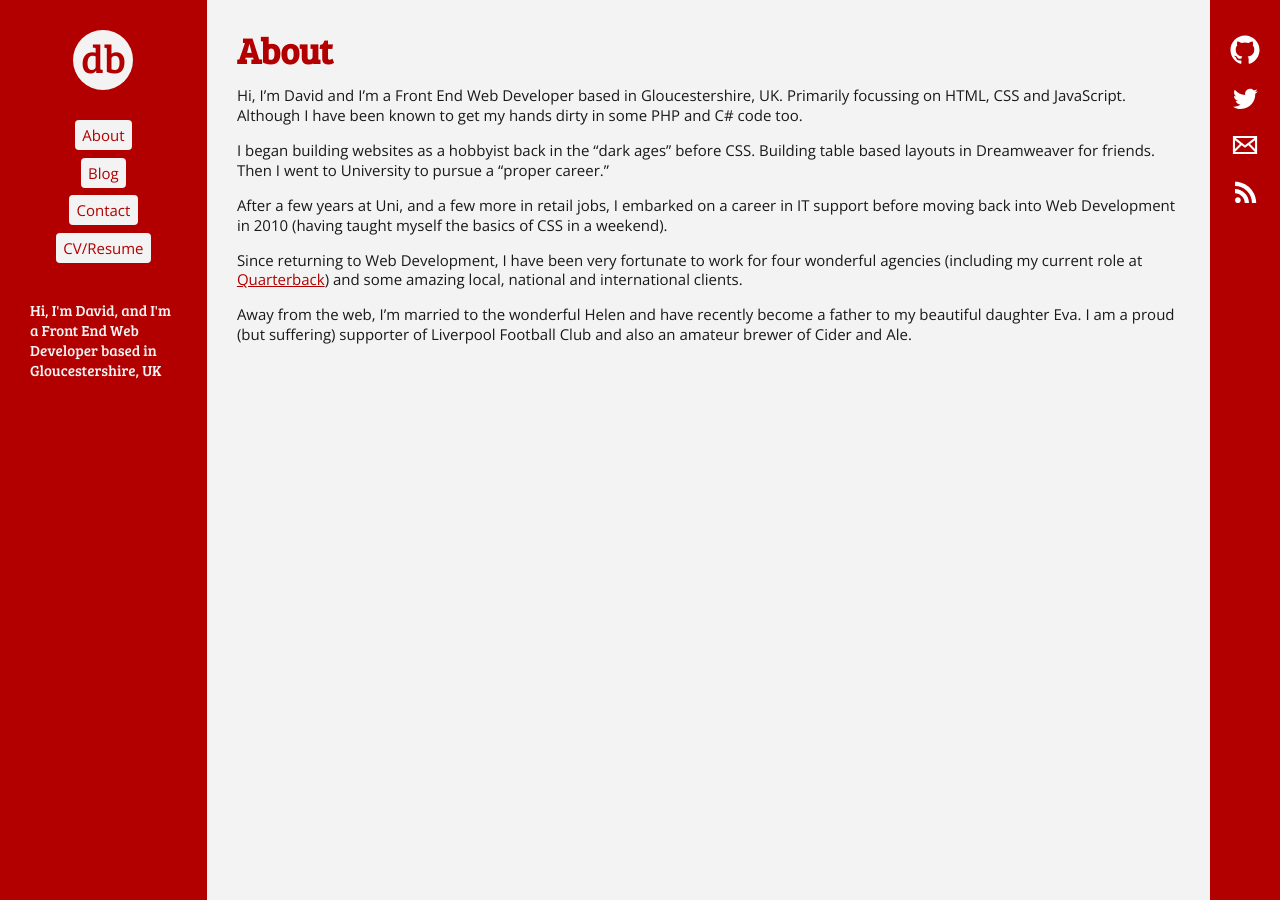
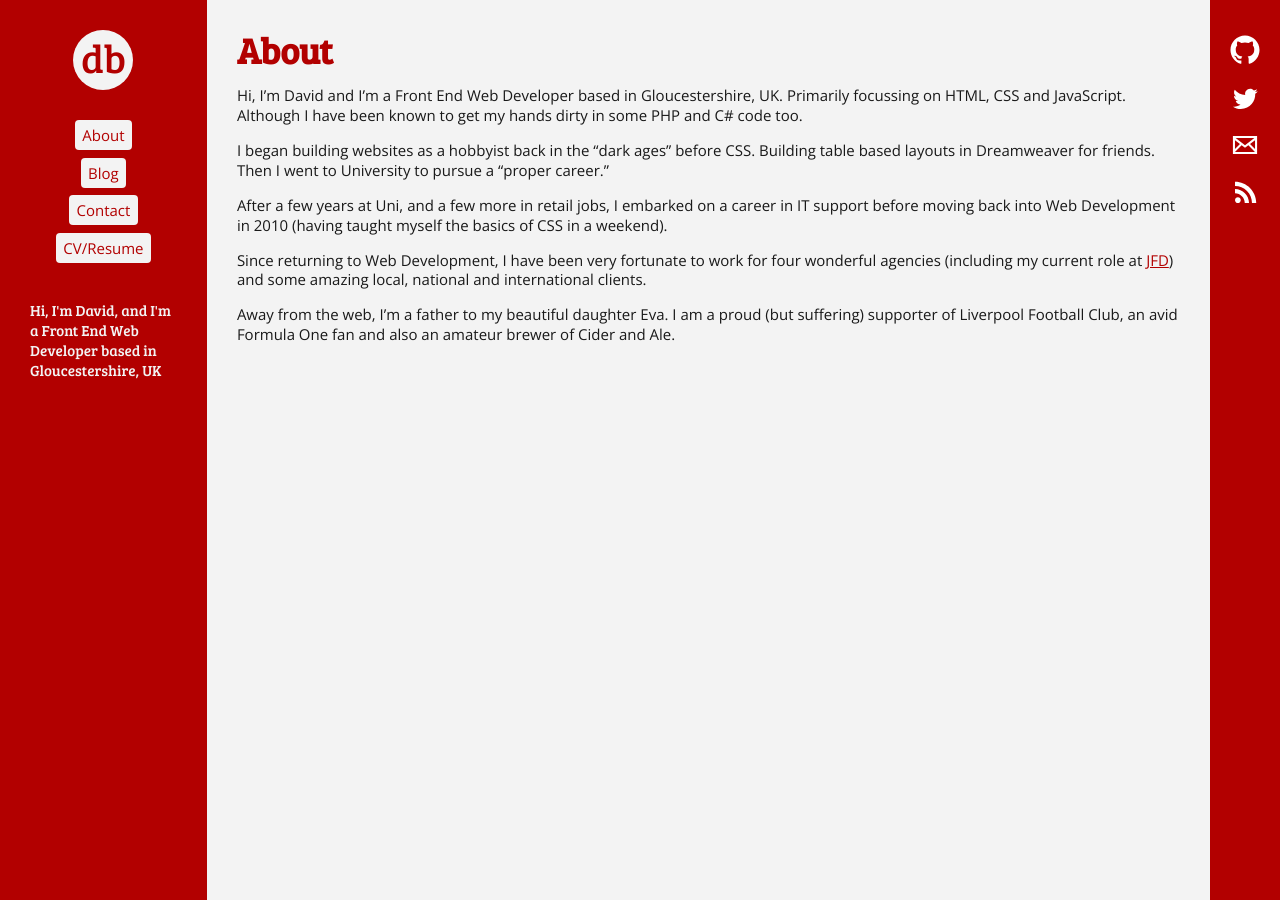
Before and after one commit to davebeesley/davebeesley.github.io, a Jekyll site: the page built from about/index.md, in a window 1280 px wide. Built offline with Jekyll 4.4.1, drawn with Linux system fonts in a browser that asks for light colours; comment, search, counter and statistics services are not loaded.

Commit message:
Update about page

```diff
--- a/about/index.md
+++ b/about/index.md
@@ -11,8 +11,8 @@ I began building websites as a hobbyist back in the "dark ages" before CSS. Buil
 
 After a few years at Uni, and a few more in retail jobs, I embarked on a career in IT support before moving back into Web Development in 2010 (having taught myself the basics of CSS in a weekend).
 
-Since returning to Web Development, I have been very fortunate to work for four wonderful agencies (including my current role at [Quarterback][quarterback]) and some amazing local, national and international clients.
+Since returning to Web Development, I have been very fortunate to work for four wonderful agencies (including my current role at [JFD][jfd]) and some amazing local, national and international clients.
 
-Away from the web, I'm married to the wonderful Helen and have recently become a father to my beautiful daughter Eva. I am a proud (but suffering) supporter of Liverpool Football Club and also an amateur brewer of Cider and Ale.
+Away from the web, I'm a father to my beautiful daughter Eva. I am a proud (but suffering) supporter of Liverpool Football Club, an avid Formula One fan and also an amateur brewer of Cider and Ale.
 
-[quarterback]: http://qtrback.co.uk
+[jfd]: http://www.jfd.co.uk
```
